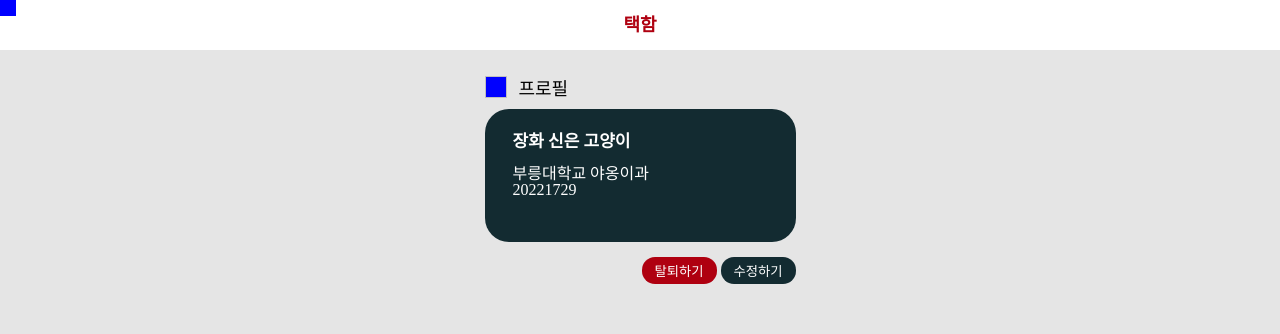
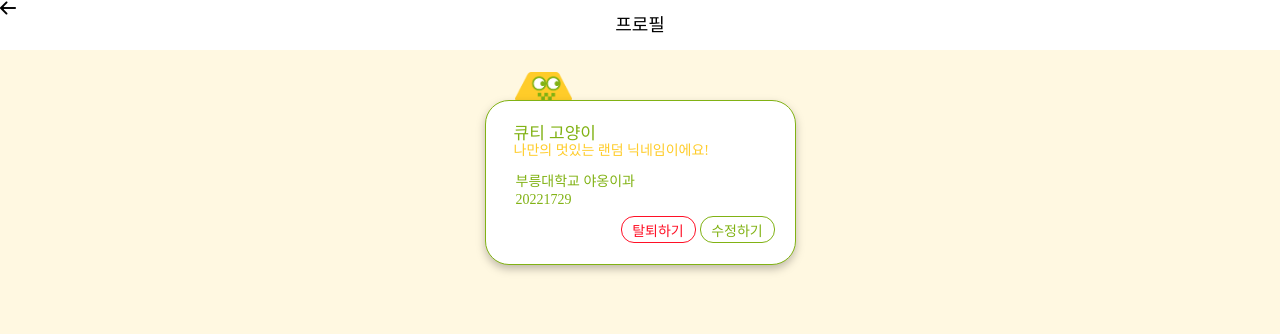
Before and after one commit to HyeRrin/taxiWith, a website: page pages/Profile.html in a window 1280 px wide. Shown: the top 334 px of the page. Drawn offline with Linux system fonts and the light colour scheme; a web font is replaced by a local one.

Commit message:
design: 프로필 페이지 스타일링 수정

```diff
--- a/pages/Profile.html
+++ b/pages/Profile.html
@@ -10,24 +10,22 @@
   </head>
   <body>
     <header class="nav-header">
-      <a href=""><img src="" alt="" /></a>
-      <h1>택함</h1>
+      <a href=""><img src="/src/icons/left-arrow.png" alt="이전 페이지로 되돌아가기" /></a>
+      <h1>프로필</h1>
     </header>
     <main id="main">
       <section class="box-profile">
-        <article class="box-title">
-          <img />
-          <h1>프로필</h1>
+        <img src="/src/icons/logo2.png" alt="택함 로고" />
+        <article class="box-info">
+          <h2>큐티 고양이</h2>
+          <p class="txt-desc-name">나만의 멋있는 랜덤 닉네임이에요!</p>
+          <p class="txt-desc-school">부릉대학교 야옹이과</p>
+          <p class="txt-desc-school">20221729</p>
+          <form class="box-btns">
+            <button class="btn-profile-quit">탈퇴하기</button>
+            <button class="btn-profile-alt">수정하기</button>
+          </form>
         </article>
-        <article class="box-info">
-          <h2>장화 신은 고양이</h2>
-          <p>부릉대학교 야옹이과</p>
-          <p>20221729</p>
-        </article>
-        <form class="box-btns">
-          <button class="btn-profile-quit">탈퇴하기</button>
-          <button class="btn-profile-alt">수정하기</button>
-        </form>
       </section>
     </main>
     <footer id="footer">
--- a/style_GC.css
+++ b/style_GC.css
@@ -1,3 +1,7 @@
+@font-face {
+  font-family: 'Pretendard';
+  src: url('/src/font/Pretendard-Regular.otf') format('truetype');
+}
 /* Module */
 .nav-header {
   position: relative;
@@ -10,7 +14,6 @@
 .nav-header img {
   width: 16px;
   height: 16px;
-  background-color: blue;
 }
 .nav-header h1 {
   position: absolute;
@@ -18,8 +21,6 @@
   left: 50%;
   transform: translate(-50%, -50%);
   font-size: 18px;
-  color: #af0010;
-  font-weight: 700;
 }
 .btn-header-save {
   margin: 13px 19px 0 0;
@@ -36,64 +37,67 @@
 
 /* Profile */
 #main {
-  padding: 26px 0 0 0;
-  height: calc(100vh - 126px);
-  background-color: #e5e5e5;
+  padding: 50px 0 0 0;
+  height: calc(100vh - 150px);
+  background-color: #fff8e1;
+  font-family: 'Pretendard';
 }
 
 .box-profile {
+  position: relative;
   margin: 0 auto;
   width: 311px;
 }
-.box-title {
-  margin: 0 0 11px 0;
-  height: 22px;
+.box-profile img {
+  position: absolute;
+  top: -28px;
+  left: 30px;
+  width: 57px;
 }
-.box-title img {
-  margin: 0 8px 0 0;
-  width: 22px;
-  height: 22px;
-  background-color: blue;
-}
-.box-title h1 {
-  display: inline-block;
-  font-size: 18px;
-  line-height: 26px;
-  vertical-align: top;
-}
-
 .box-info {
   margin: 0 0 15px 0;
-  padding: 24px 0 0 28px;
+  padding: 24px 0 30px 28px;
   height: 109px;
-  background-color: #132b31;
+  background-color: white;
   border-radius: 24px;
-  color: white;
+  border: 1px solid #81b214;
+  filter: drop-shadow(0px 4px 4px rgba(0, 0, 0, 0.25));
 }
 .box-info h2 {
-  margin: 0 0 16px 0;
+  margin-bottom: 2px;
   font-size: 17px;
-  font-weight: 700;
+  color: #81b214;
 }
-.box-info p {
-  font-size: 16px;
+.txt-desc-name {
+  margin-bottom: 15px;
+  font-size: 14px;
+  color: #ffcc29;
+}
+.txt-desc-school {
+  padding: 2px;
+  font-size: 14px;
+  color: #81b214;
 }
 
 .box-btns {
-  text-align: right;
+  margin: 7px 20px 0 0;
+  float: right;
 }
 .box-btns button {
   width: 75px;
   height: 27px;
-  border: 0;
   border-radius: 13px;
-  color: #ffffff;
+  background-color: white;
+  font-size: 14px;
+  font-family: 'Pretendard';
 }
 .btn-profile-quit {
-  background-color: #af0010;
+  border: 1px solid #ff1026;
+  color: #ff1026;
 }
 .btn-profile-alt {
-  background-color: #132b31;
+  border: 1px solid #81b214;
+  color: #81b214;
 }
 
 #footer {
```
